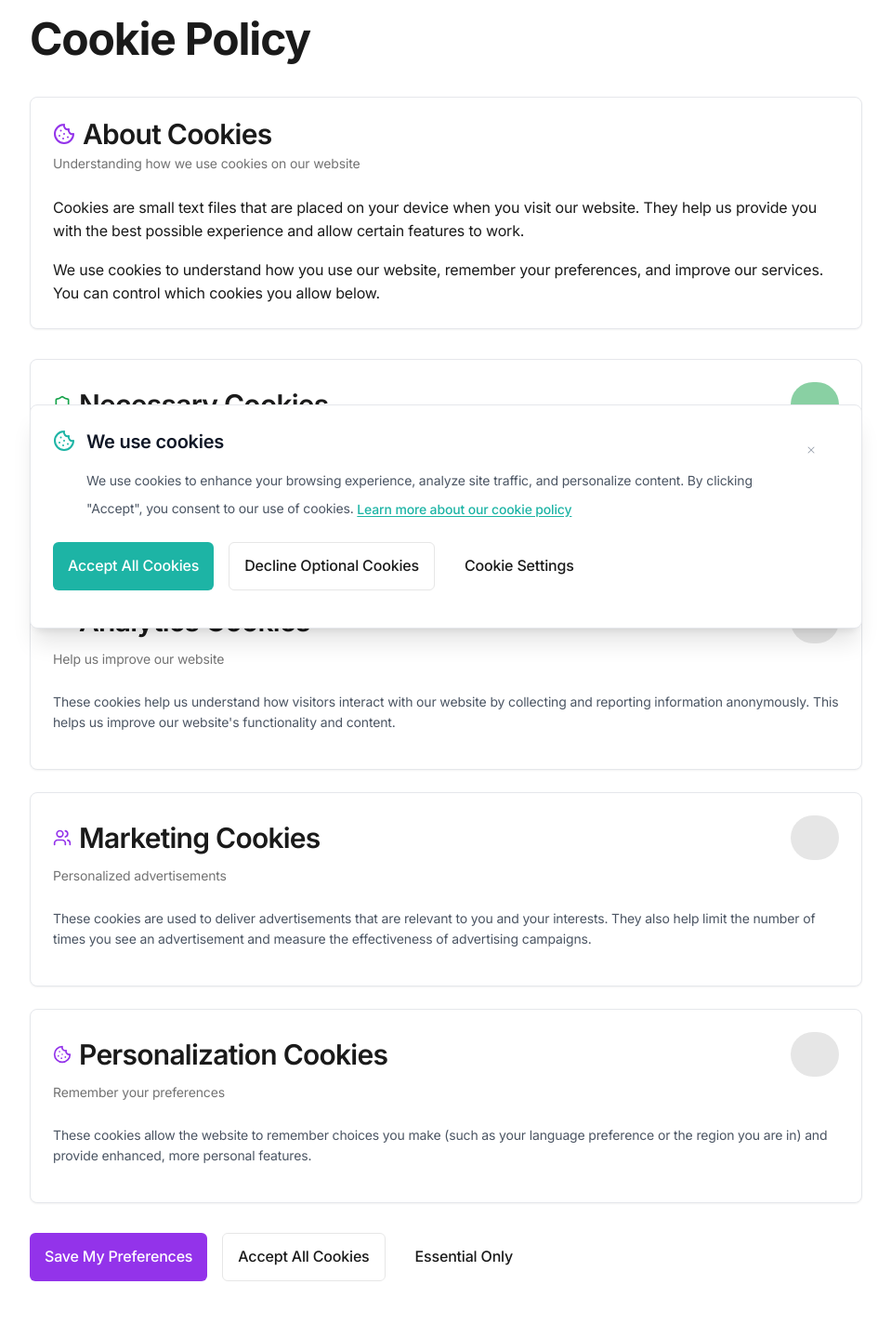
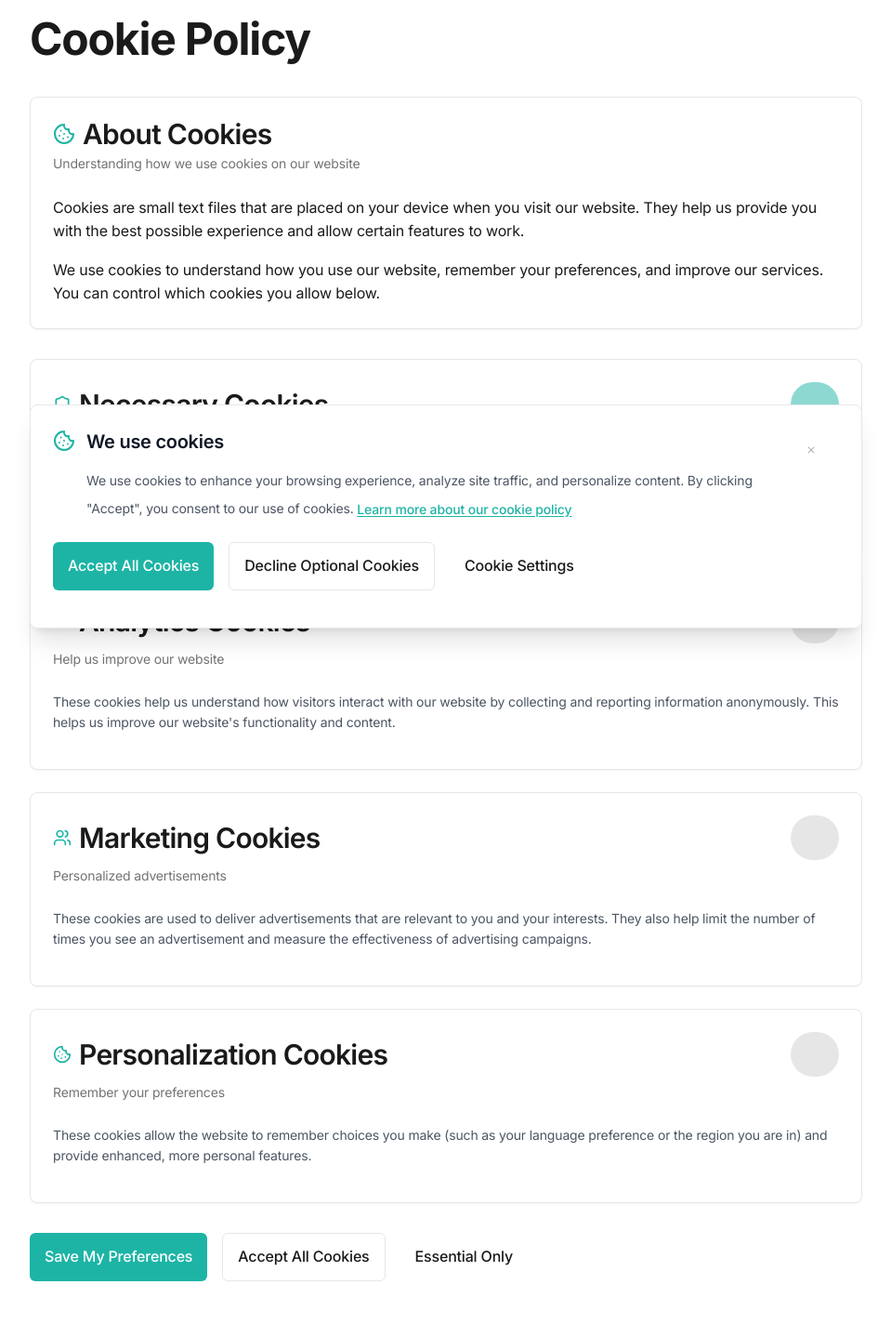
Before and after one commit to tolik105/latest, a Next.js app: page /cookies in a window 1280 px wide. Shown: the part 100-1524 px from the top of the page at 93% size, without its empty margins (160-1119 px from the left). Built offline with nearby package versions, Linux system fonts and the light colour scheme.

Commit message:
style(cookies): align colors with brand primary; remove purple button/icon accents

```diff
--- a/app/cookies/page.tsx
+++ b/app/cookies/page.tsx
@@ -98,7 +98,7 @@ export default function CookiesPage() {
             <Card className="mb-8">
               <CardHeader>
                 <CardTitle className="flex items-center gap-2">
-                  <Cookie className="h-6 w-6 text-purple-600" />
+                  <Cookie className="h-6 w-6 text-primary" />
                   About Cookies
                 </CardTitle>
                 <CardDescription>
@@ -122,13 +122,13 @@ export default function CookiesPage() {
                 <CardHeader>
                   <CardTitle className="flex items-center justify-between">
                     <div className="flex items-center gap-2">
-                      <Shield className="h-5 w-5 text-green-600" />
+                      <Shield className="h-5 w-5 text-primary" />
                       Necessary Cookies
                     </div>
                     <Switch
                       checked={preferences.necessary}
                       disabled={true}
-                      className="data-[state=checked]:bg-green-600"
+                      className="data-[state=checked]:bg-[hsl(var(--primary))]"
                     />
                   </CardTitle>
                   <CardDescription>Always active</CardDescription>
@@ -146,7 +146,7 @@ export default function CookiesPage() {
                 <CardHeader>
                   <CardTitle className="flex items-center justify-between">
                     <div className="flex items-center gap-2">
-                      <BarChart className="h-5 w-5 text-blue-600" />
+                      <BarChart className="h-5 w-5 text-primary" />
                       Analytics Cookies
                     </div>
                     <Switch
@@ -169,7 +169,7 @@ export default function CookiesPage() {
                 <CardHeader>
                   <CardTitle className="flex items-center justify-between">
                     <div className="flex items-center gap-2">
-                      <Users className="h-5 w-5 text-purple-600" />
+                      <Users className="h-5 w-5 text-primary" />
                       Marketing Cookies
                     </div>
                     <Switch
@@ -192,7 +192,7 @@ export default function CookiesPage() {
                 <CardHeader>
                   <CardTitle className="flex items-center justify-between">
                     <div className="flex items-center gap-2">
-                      <Cookie className="h-5 w-5 text-purple-600" />
+                      <Cookie className="h-5 w-5 text-primary" />
                       Personalization Cookies
                     </div>
                     <Switch
@@ -214,7 +214,6 @@ export default function CookiesPage() {
             <div className="flex flex-col sm:flex-row gap-4">
               <Button
                 onClick={savePreferences}
-                className="bg-purple-600 hover:bg-purple-700"
               >
                 Save My Preferences
               </Button>
```
